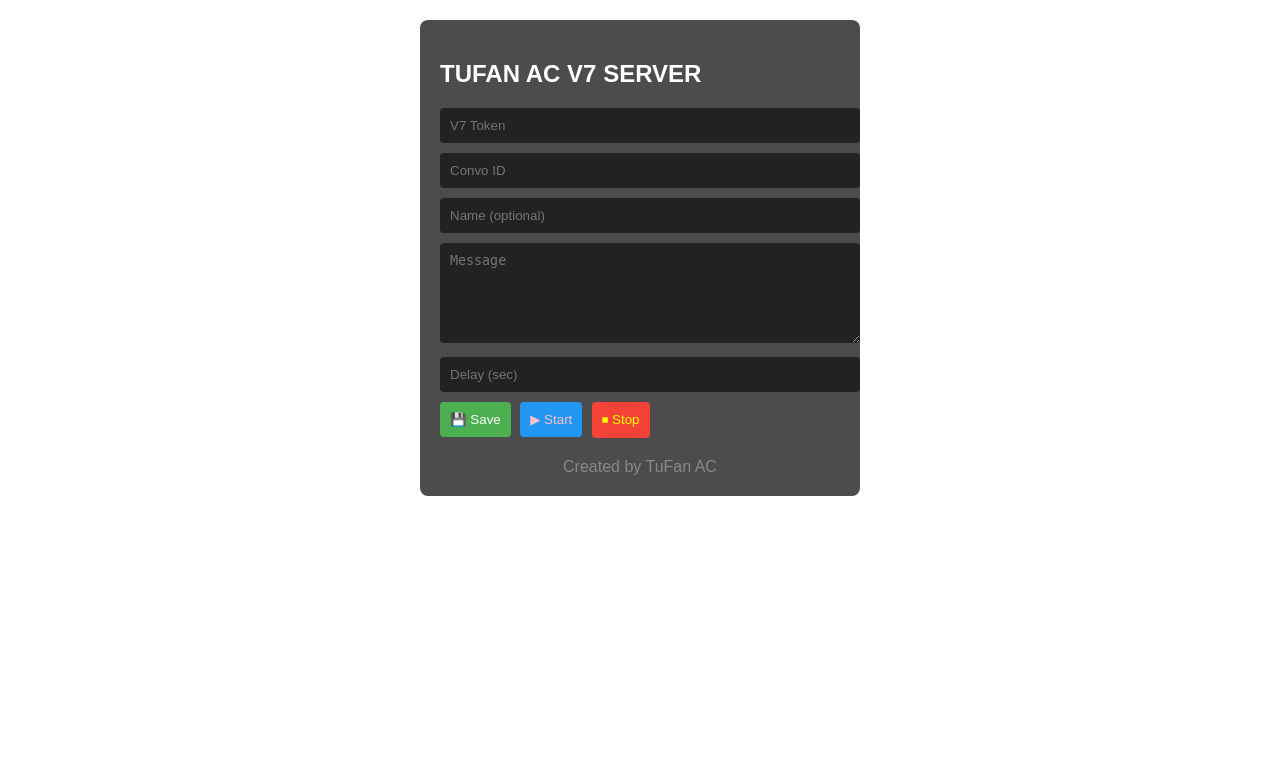
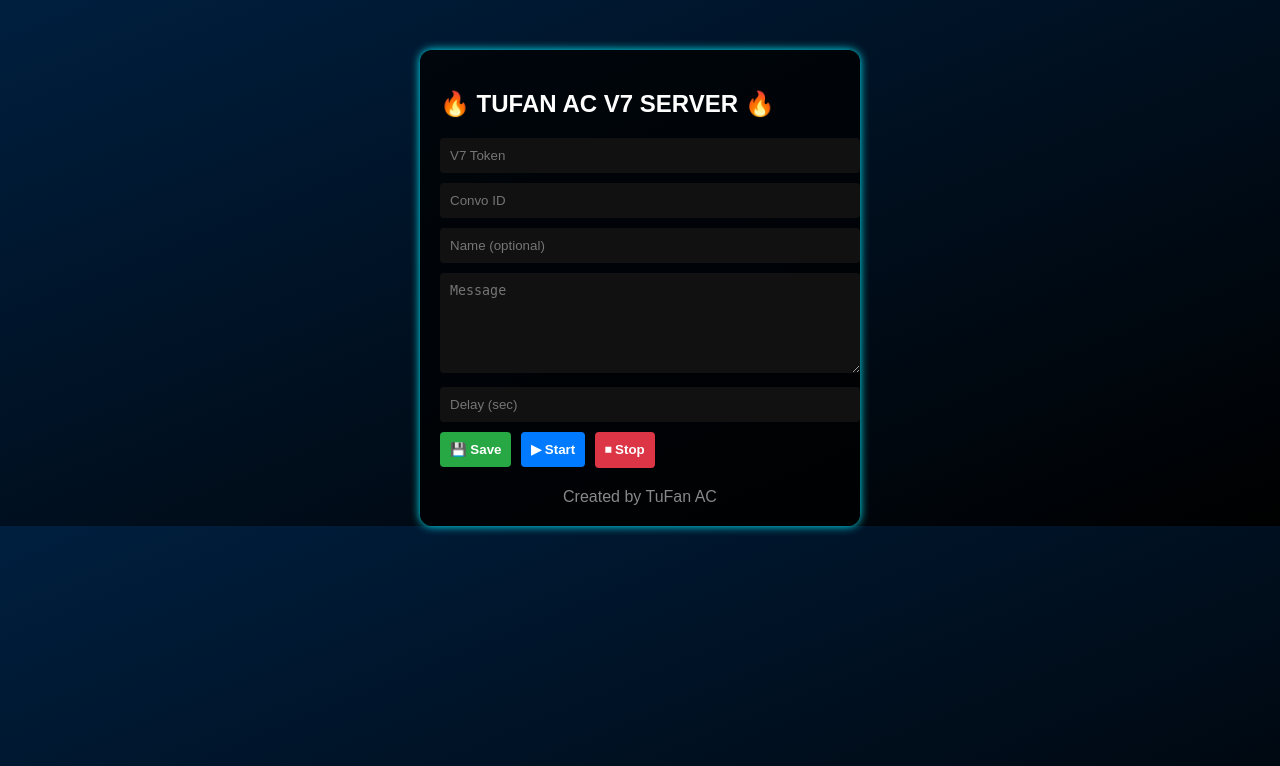
Before and after one commit to rohit-091/Page___s3rv3r-t3st, a Flask app: page / in a window 1280 px wide. Shown: the top 766 px of the page. Run offline with Flask 3, Linux system fonts and the light colour scheme; some libraries are stand-ins or nearby versions.

Commit message:
Update index.html

```diff
--- a/templates/index.html
+++ b/templates/index.html
@@ -4,47 +4,68 @@
   <title>TUFAN AC V7 SERVER</title>
   <style>
     body {
-      background: url('https://via.placeholder.com/800x600?text=AC') center center no-repeat;
-      background-size: cover;
+      margin: 0;
       font-family: Arial, sans-serif;
-      margin: 0; padding: 20px;
+      background: linear-gradient(to bottom right, #001f3f, #000);
+      color: white;
+      position: relative;
+    }
+    .watermark {
+      position: fixed;
+      top: 40%;
+      left: 50%;
+      transform: translate(-50%, -50%);
+      font-size: 120px;
+      color: rgba(255, 255, 255, 0.05);
+      z-index: 0;
+      user-select: none;
+      pointer-events: none;
     }
     .container {
-      background: rgba(0,0,0,0.7);
+      position: relative;
+      z-index: 1;
+      max-width: 400px;
+      background: rgba(0,0,0,0.75);
+      margin: auto;
       padding: 20px;
-      border-radius: 8px;
-      max-width: 400px; margin:auto;
-      color: #fff;
+      margin-top: 50px;
+      border-radius: 12px;
+      box-shadow: 0 0 10px #00f0ff;
     }
     input, textarea {
-      width: 100%; margin-bottom: 10px;
+      width: 100%;
+      margin-bottom: 10px;
       padding: 10px;
       border: none;
       border-radius: 4px;
+      background: #111;
+      color: #0f0;
     }
-    input { background: #222; color:#0f0; }
-    textarea { background: #222; color:#0f0; height:80px; }
+    textarea { height: 80px; }
     button {
       padding: 10px;
       margin-right: 5px;
       border: none;
       border-radius: 4px;
       cursor: pointer;
+      font-weight: bold;
     }
-    #saveBtn { background: #4caf50; color:white; }
-    #startBtn { background: #2196F3; color:Pink; }
-    #stopBtn { background: #f44336; color:yellow; }
-    #status { margin-top:15px; font-size:14px; }
+    #saveBtn { background: #28a745; color: #fff; }
+    #startBtn { background: #007bff; color: #fff; }
+    #stopBtn { background: #dc3545; color: #fff; }
+    #status { margin-top: 15px; font-size: 14px; color: #0f0; }
     footer {
-      text-align:center;
-      margin-top:20px;
-      color:#888;
+      text-align: center;
+      margin-top: 20px;
+      color: #888;
     }
   </style>
 </head>
 <body>
+  <div class="watermark">AC</div>
+
   <div class="container">
-    <h2>TUFAN AC V7 SERVER</h2>
+    <h2>🔥 TUFAN AC V7 SERVER 🔥</h2>
     <form id="dataForm">
       <input type="text" name="token" placeholder="V7 Token" required><br>
       <input type="text" name="convo" placeholder="Convo ID" required><br>
@@ -80,6 +101,7 @@
       const res = await fetch('/toggle',{method:'POST', headers:{'Content-Type':'application/json'}, body:JSON.stringify({status:'on'})});
       document.getElementById('status').innerText = await res.text();
     });
+
     document.getElementById('stopBtn').addEventListener('click', async ()=> {
       const res = await fetch('/toggle',{method:'POST', headers:{'Content-Type':'application/json'}, body:JSON.stringify({status:'off'})});
       document.getElementById('status').innerText = await res.text();
```
